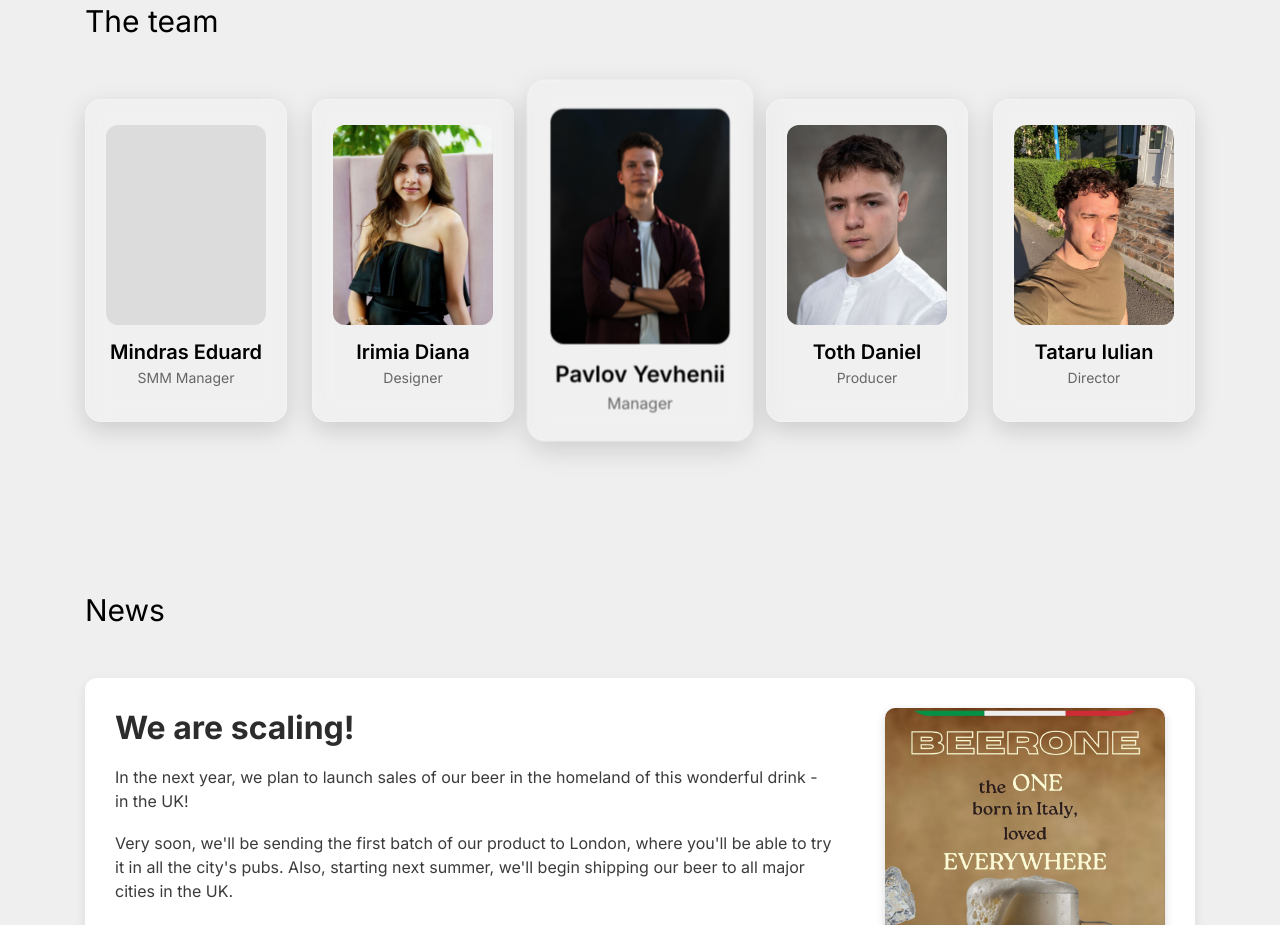
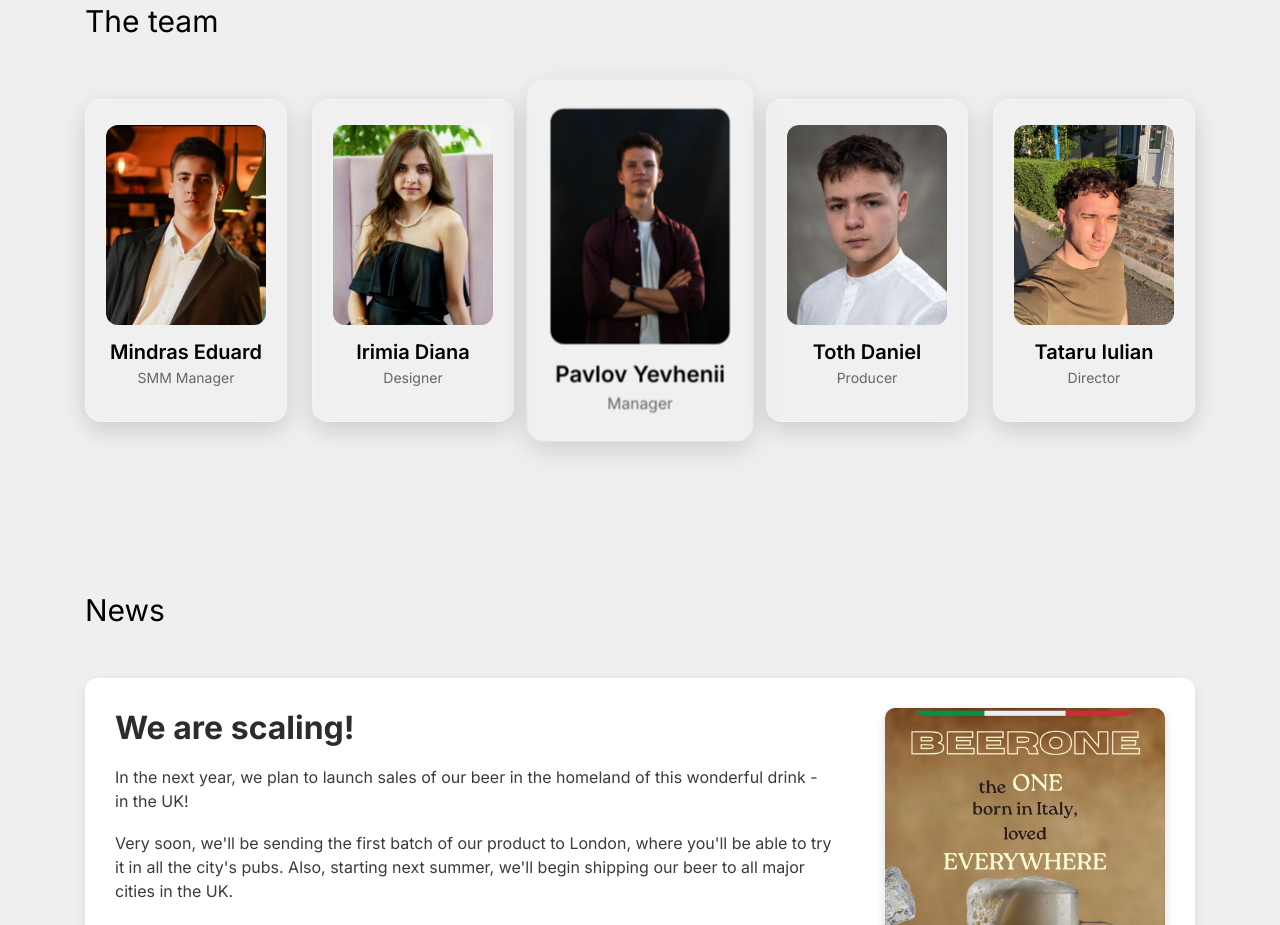
Before and after one commit to YevheniiPavlov2006/Beerone, a plain HTML site: page index.html in a window 1280 px wide. Shown: the part 1619-2544 px from the top of the page. Drawn offline with nearby package versions, Linux system fonts and the light colour scheme; a web font is replaced by a local one.

Commit message:
merge948

```diff
--- a/index.html
+++ b/index.html
@@ -194,7 +194,7 @@
         <div class="team-grid-advanced">
 
           <div class="team-card-adv part">
-            <div class="team-photo-adv"></div>
+            <div class="team-photo-adv photo-5"></div>
             <h3 class="team-name">Mindras Eduard</h3>
             <p class="team-role">SMM Manager</p>
           </div>
--- a/style.css
+++ b/style.css
@@ -856,6 +856,11 @@ h1 {
   background-position: top;
   background-size: cover;
 }
+.team-photo-adv.photo-5 {
+  background: url('img/eduard.jpg') no-repeat;
+  background-position: top;
+  background-size: cover;
+}
 .team-photo-adv.photo-3 {
   background: url('img/iulian-img.jpg') no-repeat;
   background-position: center;
```
Also changed, not shown: img/eduard.jpg (added).
